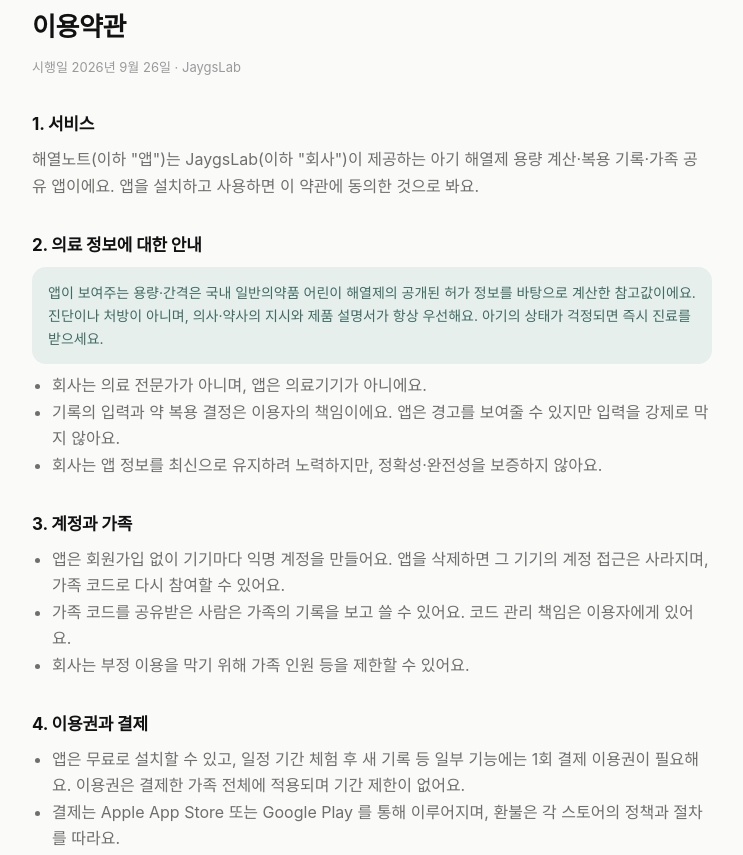
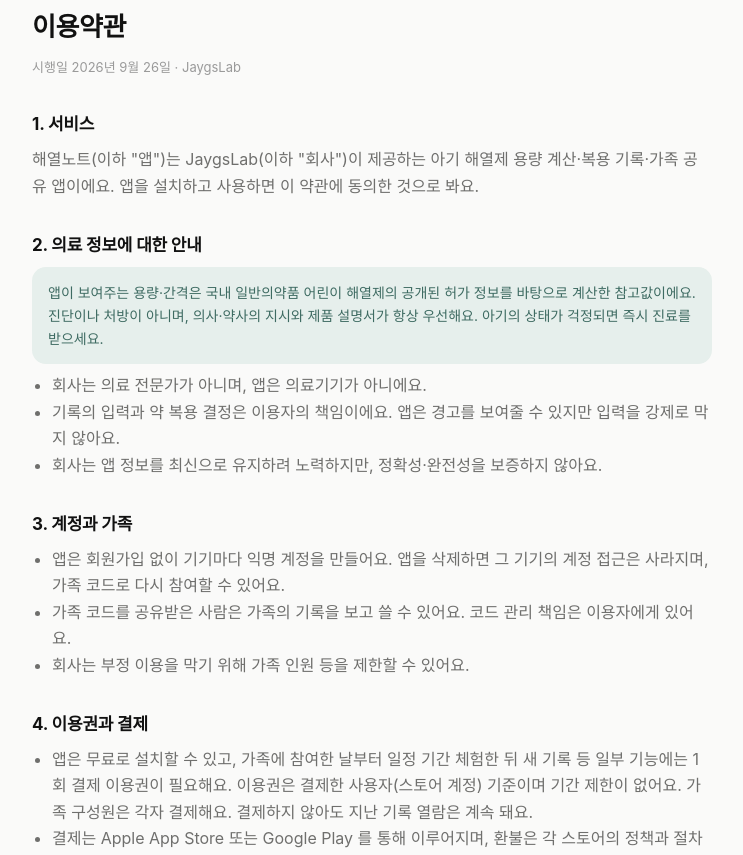
Before and after one commit to jaden680/jaden680.github.io, a plain HTML site: page fevernote/terms.html in a window 1280 px wide. Shown: the part 90-945 px from the top of the page, without its empty margins (268-1011 px from the left). Drawn offline with Linux system fonts and the light colour scheme; a web font is replaced by a local one.

Commit message:
약관: 이용권 사용자 단위

```diff
--- a/fevernote/terms.html
+++ b/fevernote/terms.html
@@ -21,7 +21,7 @@
 <li>회사는 부정 이용을 막기 위해 가족 인원 등을 제한할 수 있어요.</li></ul>
 
 <h2>4. 이용권과 결제</h2>
-<ul><li>앱은 무료로 설치할 수 있고, 일정 기간 체험 후 새 기록 등 일부 기능에는 1회 결제 이용권이 필요해요. 이용권은 결제한 가족 전체에 적용되며 기간 제한이 없어요.</li>
+<ul><li>앱은 무료로 설치할 수 있고, 가족에 참여한 날부터 일정 기간 체험한 뒤 새 기록 등 일부 기능에는 1회 결제 이용권이 필요해요. 이용권은 결제한 사용자(스토어 계정) 기준이며 기간 제한이 없어요. 가족 구성원은 각자 결제해요. 결제하지 않아도 지난 기록 열람은 계속 돼요.</li>
 <li>결제는 Apple App Store 또는 Google Play 를 통해 이루어지며, 환불은 각 스토어의 정책과 절차를 따라요.</li>
 <li>기기를 바꾸거나 앱을 다시 설치하면 스토어 계정으로 "구매 복원" 을 할 수 있어요.</li>
 <li>회사는 체험 기간, 가격, 제공 기능을 바꿀 수 있으며, 이미 결제한 이용권의 핵심 기능은 유지해요.</li></ul>
```
